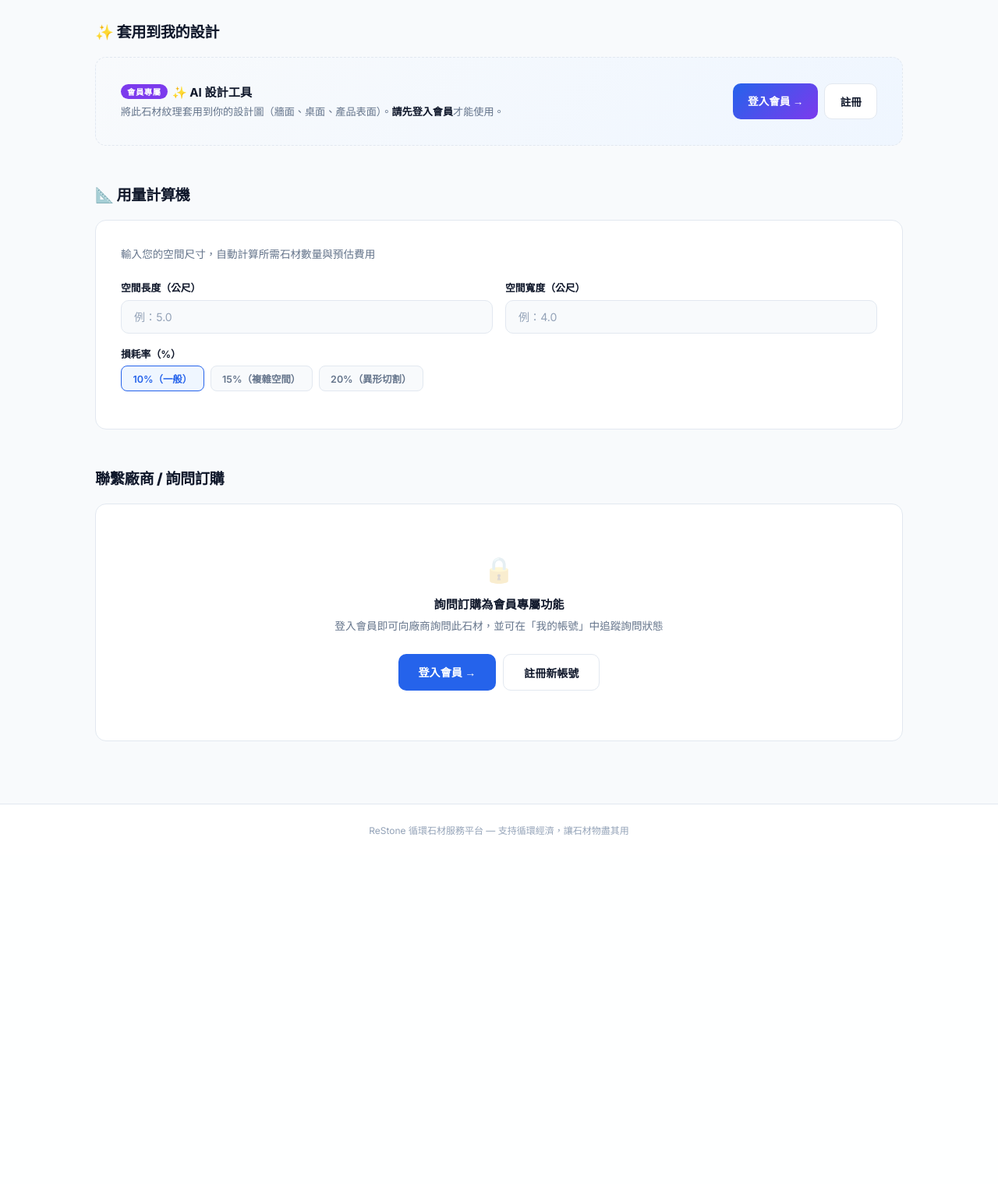
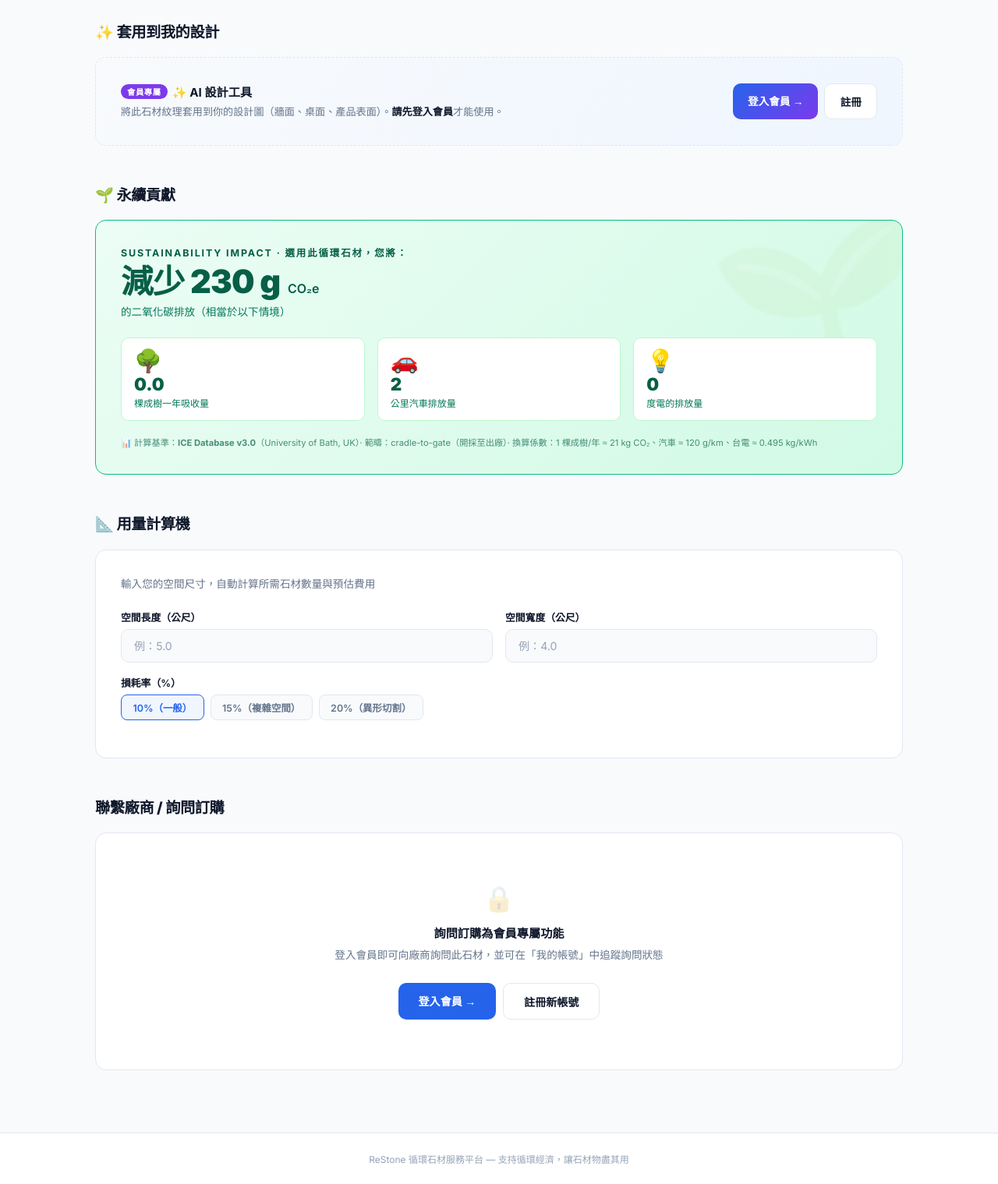
Before and after one commit to clie945-tech/stone-database, a Flask app: page /stone/1 in a window 1280 px wide. Shown: the part 867-2386 px from the top of the page at 78% size. Before the commit the page ends 1938 px from the top, so only its background shows below. Run offline with Flask 3, Linux system fonts and the light colour scheme; tables that the repository leaves empty hold one stand-in row (values such as "Sample post"); grey boxes marked "Sample" are stand-in pictures.

Commit message:
新增循環石材減碳效益自動計算
依 ICE Database v3.0（University of Bath, UK）內含碳排係數，
每塊石材自動算出可減少之 CO2 排放（cradle-to-gate）。

碳排係數（kg CO2e/m³）：
- 大理石 237 / 蛇紋石 250 / 化石 200 / 花崗岩 280
- 未列分類用 230 預設值

生活化等量換算：
- 1 棵成樹/年 ≈ 21 kg CO2
- 汽車 ≈ 120 g/km
- 台電 ≈ 0.495 kg CO2/kWh（2024 公告值）

實作：
- app.py 新增 calculate_carbon_saved() / carbon_equivalents() / format_carbon()
- Jinja context processor 註冊三個函式給所有模板用
- index() 與 admin_dashboard() 計算平台累積總額
- 首頁 hero 新增「累積減碳」統計欄
- 首頁石材卡片新增「🌱 減碳 X kg CO2e」綠色標籤
- 石材詳細頁新增「永續貢獻」憑證卡片
  · 大號減碳量
  · 三個等量換算（樹/車/電）
  · 計算基準明確標註
- 後台首頁新增「累積減碳」統計卡片（含「≈ X 棵樹」副資訊）

```diff
--- a/app.py
+++ b/app.py
@@ -125,6 +125,73 @@ VENDORS = [
     '高陽益實業股份有限公司',
     '鎮一大理石有限公司',
 ]
+
+# ──────────────────────────────────────────────────────────────────────
+# 減碳效益計算（依 ICE Database v3.0, University of Bath, UK）
+# 數據範疇：cradle-to-gate（開採至出廠）
+# 單位：kg CO2e / m³
+# ──────────────────────────────────────────────────────────────────────
+CARBON_COEFFICIENTS = {
+    '大理石': 237,
+    '蛇紋石': 250,
+    '化石':   200,
+    '花崗岩': 280,
+}
+DEFAULT_CARBON_COEFFICIENT = 230  # 未知種類的預設值
+
+# 生活化等量換算（讓抽象數字變具體）
+CO2_PER_TREE_YEAR = 21.0       # 1 棵成樹/年 ≈ 21 kg CO2
+CO2_PER_CAR_KM    = 0.120      # 汽車排放 ≈ 120 g/km
+CO2_PER_KWH_TW    = 0.495      # 台電碳排係數（2024 公告值）
+
+
+def calculate_carbon_saved(stone_type, width, height, thickness, quantity):
+    """計算該批石材若回收使用可減少之碳排放（kg CO2e）
+
+    Formula:  總體積 (m³) × 碳排係數 (kg CO2e/m³)
+    """
+    try:
+        w = float(width or 0)
+        h = float(height or 0)
+        t = float(thickness or 0)
+        q = int(quantity or 0)
+        if not (w and h and t and q):
+            return 0.0
+        volume_m3 = (w * h * t / 1_000_000.0) * q   # cm³ → m³
+        coef = CARBON_COEFFICIENTS.get(stone_type, DEFAULT_CARBON_COEFFICIENT)
+        return volume_m3 * coef
+    except (ValueError, TypeError):
+        return 0.0
+
+
+def carbon_equivalents(kg_co2):
+    """把 kg CO2 翻譯成日常情境，回傳 dict"""
+    if not kg_co2 or kg_co2 <= 0:
+        return {'trees': 0, 'car_km': 0, 'kwh': 0}
+    return {
+        'trees':  kg_co2 / CO2_PER_TREE_YEAR,
+        'car_km': kg_co2 / CO2_PER_CAR_KM,
+        'kwh':    kg_co2 / CO2_PER_KWH_TW,
+    }
+
+
+def format_carbon(kg_co2):
+    """格式化 kg CO2 顯示：< 1 顯示 g，>= 1000 顯示 t"""
+    if kg_co2 < 1:
+        return f"{kg_co2 * 1000:.0f} g"
+    if kg_co2 < 1000:
+        return f"{kg_co2:.1f} kg"
+    return f"{kg_co2 / 1000:.2f} t"
+
+
+@app.context_processor
+def inject_carbon_helpers():
+    """讓所有模板都能用減碳計算 helper"""
+    return dict(
+        calc_carbon=calculate_carbon_saved,
+        carbon_eq=carbon_equivalents,
+        fmt_carbon=format_carbon,
+    )
 
 
 # ── 圖片 AI 分析工具 ──
@@ -567,11 +634,21 @@ def index():
     stones = conn.execute(base_query, params).fetchall()
     types = conn.execute('SELECT DISTINCT stone_type FROM stones ORDER BY stone_type').fetchall()
     total = conn.execute('SELECT COUNT(*) FROM stones').fetchone()[0]
+
+    # 平台累積總減碳量（涵蓋所有石材，不論篩選條件）
+    all_stones = conn.execute(
+        'SELECT stone_type, width, height, thickness, quantity FROM stones'
+    ).fetchall()
+    total_carbon_kg = sum(
+        calculate_carbon_saved(s['stone_type'], s['width'], s['height'], s['thickness'], s['quantity'])
+        for s in all_stones
+    )
     conn.close()
 
     return render_template('index.html', stones=stones, types=types,
                            search=search, selected_type=stone_type, total=total,
-                           colors=COLORS, color_map=COLOR_MAP, selected_color=color)
+                           colors=COLORS, color_map=COLOR_MAP, selected_color=color,
+                           total_carbon_kg=total_carbon_kg)
 
 
 @app.route('/stone/<int:id>')
@@ -801,8 +878,14 @@ def admin_dashboard():
     new_inquiries = conn.execute(
         "SELECT COUNT(*) FROM inquiries WHERE status = 'pending'").fetchone()[0]
     conn.close()
+    # 平台累積減碳量
+    total_carbon_kg = sum(
+        calculate_carbon_saved(s['stone_type'], s['width'], s['height'], s['thickness'], s['quantity'])
+        for s in stones
+    )
     return render_template('admin.html', stones=stones, total=total,
-                           new_inquiries=new_inquiries)
+                           new_inquiries=new_inquiries,
+                           total_carbon_kg=total_carbon_kg)
 
 
 @app.route('/admin/inquiries')
--- a/templates/stone_detail.html
+++ b/templates/stone_detail.html
@@ -299,6 +299,52 @@
     {% endif %}
   </div>
 
+  <!-- 🌱 永續貢獻 / 減碳憑證 -->
+  {% set _carbon = calc_carbon(stone.stone_type, stone.width, stone.height, stone.thickness, stone.quantity) %}
+  {% if _carbon > 0 %}
+  {% set _eq = carbon_eq(_carbon) %}
+  <div class="inquiry-section">
+    <div class="section-title">🌱 永續貢獻</div>
+    <div class="inquiry-card" style="background:linear-gradient(135deg,#ECFDF5 0%,#D1FAE5 100%);border:1px solid #10B981;position:relative;overflow:hidden">
+      <div style="position:absolute;right:-30px;top:-30px;font-size:14rem;opacity:0.06;color:#065F46">🌱</div>
+      <div style="position:relative">
+        <p style="font-size:0.78rem;letter-spacing:0.15em;color:#065F46;font-weight:700;margin-bottom:0.5rem">SUSTAINABILITY IMPACT · 選用此循環石材，您將：</p>
+
+        <div style="display:flex;align-items:baseline;gap:0.6rem;margin-bottom:0.4rem">
+          <div style="font-size:2.6rem;font-weight:900;color:#065F46;line-height:1;letter-spacing:-0.02em">
+            減少 {{ fmt_carbon(_carbon) }}
+          </div>
+          <div style="font-size:1rem;color:#065F46;font-weight:600">CO₂e</div>
+        </div>
+        <p style="font-size:0.85rem;color:#047857;margin-bottom:1.5rem">的二氧化碳排放（相當於以下情境）</p>
+
+        <div style="display:grid;grid-template-columns:1fr 1fr 1fr;gap:1rem">
+          <div style="background:white;border-radius:10px;padding:0.9rem 1rem;border:1px solid #BBF7D0">
+            <div style="font-size:1.8rem;line-height:1">🌳</div>
+            <div style="font-size:1.4rem;font-weight:900;color:#065F46;margin-top:0.3rem;line-height:1">{{ "{:.1f}".format(_eq.trees) }}</div>
+            <div style="font-size:0.75rem;color:#047857;margin-top:0.2rem">棵成樹一年吸收量</div>
+          </div>
+          <div style="background:white;border-radius:10px;padding:0.9rem 1rem;border:1px solid #BBF7D0">
+            <div style="font-size:1.8rem;line-height:1">🚗</div>
+            <div style="font-size:1.4rem;font-weight:900;color:#065F46;margin-top:0.3rem;line-height:1">{{ "{:,.0f}".format(_eq.car_km) }}</div>
+            <div style="font-size:0.75rem;color:#047857;margin-top:0.2rem">公里汽車排放量</div>
+          </div>
+          <div style="background:white;border-radius:10px;padding:0.9rem 1rem;border:1px solid #BBF7D0">
+            <div style="font-size:1.8rem;line-height:1">💡</div>
+            <div style="font-size:1.4rem;font-weight:900;color:#065F46;margin-top:0.3rem;line-height:1">{{ "{:,.0f}".format(_eq.kwh) }}</div>
+            <div style="font-size:0.75rem;color:#047857;margin-top:0.2rem">度電的排放量</div>
+          </div>
+        </div>
+
+        <p style="font-size:0.7rem;color:#065F46;opacity:0.7;margin-top:1.2rem;line-height:1.5">
+          📊 計算基準：<strong>ICE Database v3.0</strong>（University of Bath, UK）· 範疇：cradle-to-gate（開採至出廠）·
+          換算係數：1 棵成樹/年 ≈ 21 kg CO₂、汽車 ≈ 120 g/km、台電 ≈ 0.495 kg/kWh
+        </p>
+      </div>
+    </div>
+  </div>
+  {% endif %}
+
   <!-- 用量計算機 -->
   {% if stone.width and stone.height %}
   <div class="inquiry-section">
```
Also changed, not shown: templates/admin.html (+7 -0 lines), templates/index.html (+12 -0 lines).
